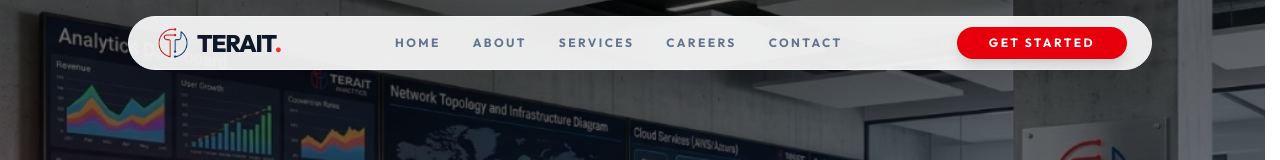
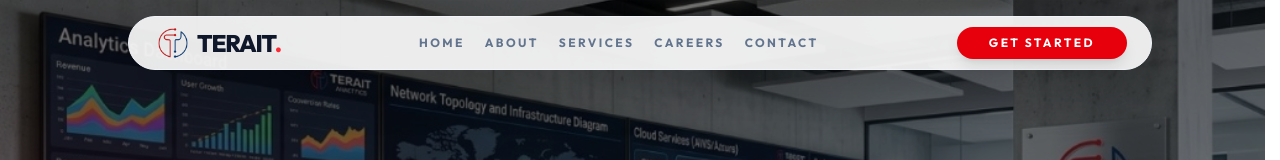
Before and after one commit to hithatreesa/Terait-web, a Next.js app: page / in a window 1280 px wide. Shown: the top 160 px of the page. Built offline with nearby package versions, Linux system fonts and the light colour scheme.

Commit message:
Refine contact information layout with pipe separators

```diff
--- a/src/components/FinalCTA.tsx
+++ b/src/components/FinalCTA.tsx
@@ -172,10 +172,19 @@ const FinalCTA = () => {
                                         <div className="w-12 h-12 rounded-full bg-[#1B2C6B] flex items-center justify-center shrink-0 shadow-xl group-hover:bg-primary transition-all duration-300">
                                             <FaPhoneAlt className="text-white text-lg" />
                                         </div>
-                                        <div className="flex flex-col md:flex-row items-center justify-center gap-3 md:gap-6 text-[11px] sm:text-xs font-bold text-slate-900 tracking-tight text-center w-full px-2">
-                                            <a href="tel:+919964546464" onClick={() => window.gtag?.('event', 'call_click')} className="hover:text-primary transition-colors">+91 99645 46464</a>
-                                            <a href="tel:+91843364331" onClick={() => window.gtag?.('event', 'call_click')} className="hover:text-primary transition-colors">+91 08433 64331</a>
-                                            <a href="https://mail.google.com/mail/?view=cm&fs=1&to=sales@teraittech.com" target="_blank" rel="noopener noreferrer" className="hover:text-primary transition-colors break-words">sales@teraittech.com</a>
+                                        <div className="flex flex-col md:flex-row items-center justify-center gap-3 md:gap-6 text-[10px] sm:text-xs font-bold text-slate-900 tracking-tight text-center w-full px-2">
+                                            {/* Phone Numbers Group */}
+                                            <div className="flex flex-row items-center justify-center gap-3 md:gap-6">
+                                                <a href="tel:+919964546464" onClick={() => window.gtag?.('event', 'call_click')} className="hover:text-primary transition-colors">+91 99645 46464</a>
+                                                <span className="text-slate-200 text-lg font-light">|</span>
+                                                <a href="tel:+91843364331" onClick={() => window.gtag?.('event', 'call_click')} className="hover:text-primary transition-colors">+91 08433 64331</a>
+                                            </div>
+
+                                            {/* Email Group */}
+                                            <div className="flex flex-row items-center justify-center gap-3 md:gap-6">
+                                                <span className="hidden md:block text-slate-200 text-lg font-light">|</span>
+                                                <a href="https://mail.google.com/mail/?view=cm&fs=1&to=sales@teraittech.com" target="_blank" rel="noopener noreferrer" className="hover:text-primary transition-colors break-words">sales@teraittech.com</a>
+                                            </div>
                                         </div>
                                     </div>
 
--- a/src/components/Navbar.tsx
+++ b/src/components/Navbar.tsx
@@ -42,15 +42,28 @@ const Navbar = () => {
   }, [isOpen]);
 
   return (
-    <div className={`fixed z-[110] transition-all duration-500 w-full ${scrolled ? "top-2 md:top-3" : "top-0 md:top-4"} flex justify-center px-3 md:px-4`}>
-      <nav ref={navRef} className={`transition-all duration-500 flex items-center justify-between w-full max-w-5xl mx-auto ${scrolled ? "bg-white/95 backdrop-blur-xl px-6 py-1.5 shadow-xl rounded-2xl md:rounded-full border border-slate-100" : "bg-white/90 backdrop-blur-2xl px-6 py-1.5 rounded-full border border-slate-100 shadow-2xl"}`}>
-        <Link href="/" className="flex items-center gap-1 group shrink-0">
+    <>
+      <AnimatePresence>
+        {isOpen && (
+          <motion.div
+            initial={{ opacity: 0 }}
+            animate={{ opacity: 1 }}
+            exit={{ opacity: 0 }}
+            onClick={() => setIsOpen(false)}
+            className="fixed inset-0 bg-slate-950/80 backdrop-blur-xl z-[100] md:hidden"
+          />
+        )}
+      </AnimatePresence>
+
+      <div className={`fixed z-[110] transition-all duration-500 w-full ${scrolled ? "top-2 md:top-3" : "top-0 md:top-4"} flex justify-center px-3 md:px-4 pointer-events-none`}>
+        <nav ref={navRef} className={`pointer-events-auto relative transition-all duration-500 flex items-center justify-between w-full max-w-5xl mx-auto ${scrolled ? "bg-white/95 backdrop-blur-xl px-6 py-1.5 shadow-xl rounded-2xl md:rounded-full border border-slate-100" : "bg-white/90 backdrop-blur-2xl px-6 py-1.5 rounded-full border border-slate-100 shadow-2xl"}`}>
+          <Link href="/" className="flex items-center gap-1 group shrink-0">
           <img src="/images/logo.png" alt="Terait Technologies Logo" className="w-8 h-8 md:w-10 md:h-10 object-contain" />
           <span className="text-xl md:text-2xl font-black tracking-tighter uppercase transition-colors duration-500 text-slate-900">
             Terait<span className="text-red-500">.</span>
           </span>
         </Link>
-        <div className="hidden md:flex items-center space-x-8 px-8">
+        <div className="hidden md:flex items-center space-x-5 px-4">
           {navLinks.map((link) => (
             <Link key={link.name} href={link.href} className={`text-xs font-bold uppercase tracking-[0.2em] transition-all duration-500 relative group text-slate-500 hover:text-red-500`}>
               {link.name}
@@ -72,15 +85,6 @@ const Navbar = () => {
         </div>
         <AnimatePresence>
           {isOpen && (
-            <>
-              {/* Full screen backdrop for mobile menu */}
-              <motion.div
-                initial={{ opacity: 0 }}
-                animate={{ opacity: 1 }}
-                exit={{ opacity: 0 }}
-                onClick={() => setIsOpen(false)}
-                className="fixed inset-0 bg-slate-950/80 backdrop-blur-xl z-[100] md:hidden"
-              />
               <motion.div
                 initial={{ opacity: 0, y: -20, scale: 0.95 }}
                 animate={{ opacity: 1, y: 0, scale: 1 }}
@@ -88,14 +92,14 @@ const Navbar = () => {
                 transition={{ type: "spring", damping: 25, stiffness: 200 }}
                 className="absolute top-full mt-4 left-0 right-0 bg-white/95 backdrop-blur-2xl border border-slate-200 md:hidden overflow-hidden shadow-[0_30px_60px_-15px_rgba(0,0,0,0.1)] rounded-[2rem] z-[110] max-h-[80vh] overflow-y-auto"
               >
-                <div className="p-10 space-y-6 flex flex-col items-center">
+                <div className="p-8 space-y-2 flex flex-col items-center">
                   <div className="w-12 h-1.5 bg-slate-200 rounded-full mb-4" />
                   {navLinks.map((link) => (
                     <Link
                       key={link.name}
                       href={link.href}
                       onClick={() => setIsOpen(false)}
-                      className="w-full text-center py-5 text-sm font-black text-slate-500 uppercase tracking-[0.4em] hover:text-slate-900 hover:bg-slate-50 rounded-2xl transition-all font-inter border border-transparent hover:border-slate-100 active:scale-95"
+                      className="w-full text-center py-3 text-sm font-black text-slate-500 uppercase tracking-[0.4em] hover:text-slate-900 hover:bg-slate-50 rounded-2xl transition-all font-inter border border-transparent hover:border-slate-100 active:scale-95"
                     >
                       {link.name}
                     </Link>
@@ -111,11 +115,11 @@ const Navbar = () => {
                   </div>
                 </div>
               </motion.div>
-            </>
           )}
         </AnimatePresence>
       </nav>
     </div>
+    </>
   );
 };
 export default Navbar;
```
